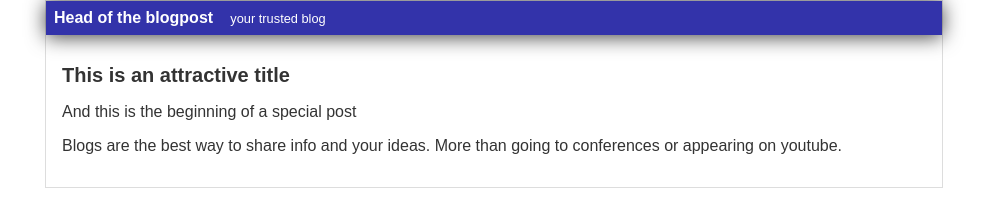
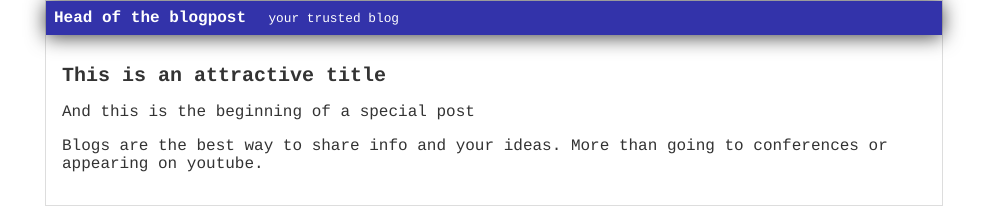
Before and after one commit to javillegasna/First_Steps, a plain HTML site: page blogpsot.html in a window 1280 px wide. Shown: the whole page, without its empty margins (146-1133 px from the left). Drawn offline with Linux system fonts and the light colour scheme.

Commit message:
added Courier typography

```diff
--- a/css/estilos.css
+++ b/css/estilos.css
@@ -1,7 +1,7 @@
 body{
     color: #333;
     text-align :center;
-    font-family: "Arial";
+    font-family: "courier";
     font-size: 16px;
     margin: 0;
     padding: 0;
```
